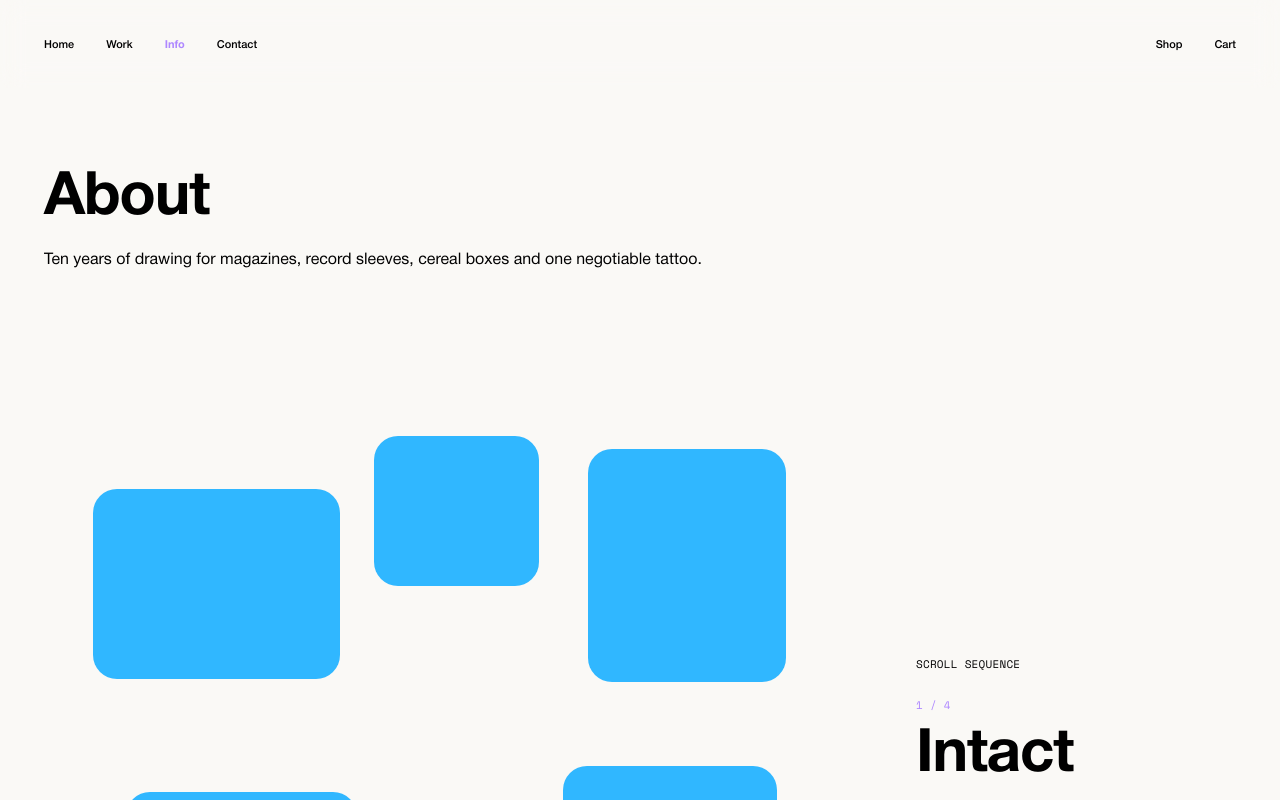
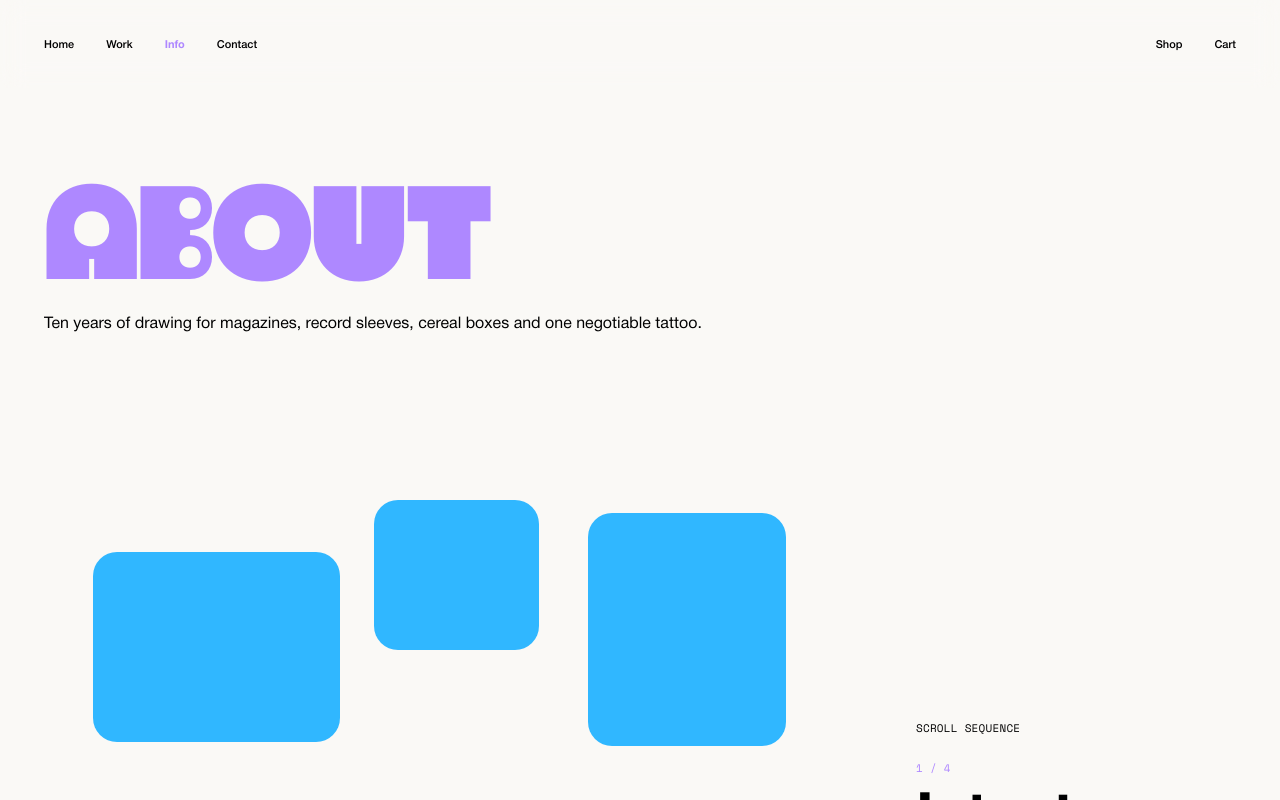
Before and after one commit to jshmck/josh-mckenna-portfolio, a Next.js app: page /about in a window 1280 px wide. Shown: the top 800 px of the page. Built offline with nearby package versions, Linux system fonts and the light colour scheme.

Commit message:
fix(about): ABOUT title matches WORK's big purple Waldeck treatment
type-heading -> type-display + text-accent, literal caps. Bumped the
subtitle's top margin (mt-5 -> mt-8) to give the much bigger title
proper breathing room.

```diff
--- a/app/about/page.tsx
+++ b/app/about/page.tsx
@@ -25,8 +25,8 @@ export default function AboutPage() {
     <>
       <header>
         <div className="mx-auto max-w-frame px-6 py-20 md:px-gutter">
-          <h1 className="type-heading text-ink">About</h1>
-          <p className="type-lede mt-5 max-w-2xl text-ink-muted">
+          <h1 className="type-display text-accent">ABOUT</h1>
+          <p className="type-lede mt-8 max-w-2xl text-ink-muted">
             Ten years of drawing for magazines, record sleeves, cereal boxes and
             one negotiable tattoo.
           </p>
```
